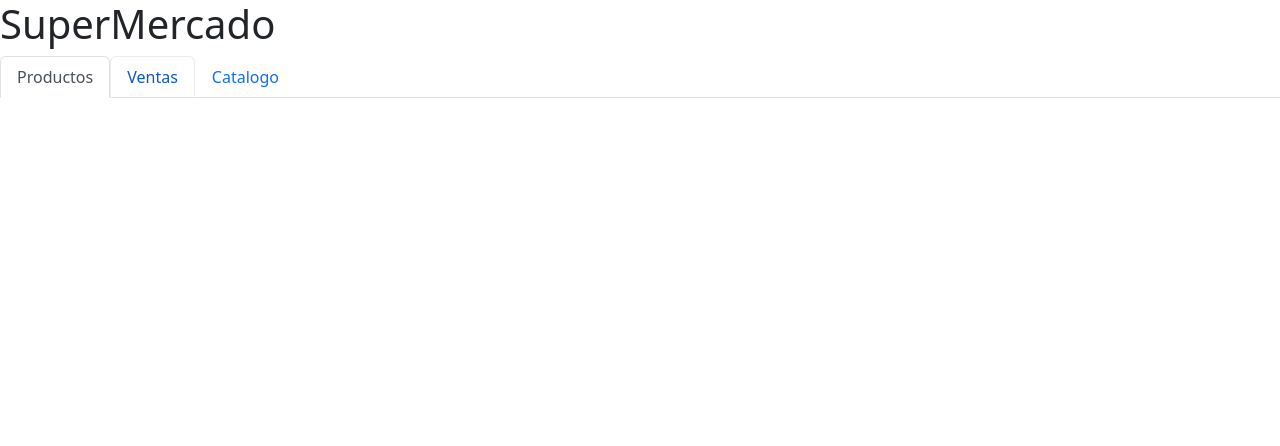
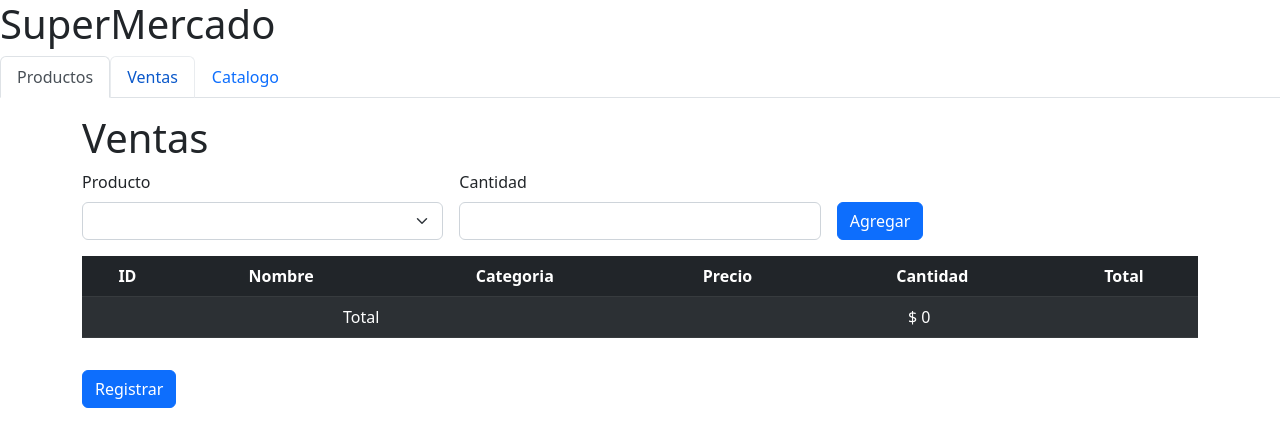
Before and after one commit to StivenCardona24/SuperMercado, a plain HTML site: page Index.html in a window 1280 px wide. Both pictures are taken after a click on the link "Ventas". Drawn offline with nearby package versions, Linux system fonts and the light colour scheme; some packages are replaced by stand-ins of ours; a script that the page names is missing.

Commit message:
Agrega las ventas

```diff
--- a/Index.html
+++ b/Index.html
@@ -150,13 +150,13 @@
 
                         </tr>
                     </thead>
-                    <tbody class="text-center"  v-if="sale.length">
+                    <tbody class="text-center"  v-if="sale.products">
                         <tr  class=" align-middle"  v-for="(item, index) in sale.products">
                             <td v-text = "item.id"></td>
                             <td v-text = "item.name"></td>
                             <td v-text = "item.category"></td>
                             <td v-text = "item.price"></td>
-                            <td v-text = "item.Cantidad"></td>
+                            <td v-text = "item.amount"></td>
                             <td v-text = "item.total"></td>
                         </tr>
 
@@ -173,7 +173,7 @@
             </div>
 
             <div class="mb-3 text-right">
-                <button type="button" class="btn btn-primary text-right" >Registrar</button>
+                <button type="button" class="btn btn-primary text-right" @click="addSale" >Registrar</button>
             </div>
 
 
--- a/Js/main.js
+++ b/Js/main.js
@@ -38,7 +38,7 @@ var app = new Vue({
     sale:{
       id: '',
       products: [],
-      total: ''
+      total: 0
     },
 
     product:{
@@ -51,8 +51,8 @@ var app = new Vue({
 
     },
 
-    option: 0,
-    prod: null,
+    option: 1,
+    prod: {},
     cart:{
       id: '',
       name: '',
@@ -140,14 +140,63 @@ var app = new Vue({
       this.cart.id = this.sale.products.length +1;
       this.cart.name = this.prod.name;
       this.cart.category = this.prod.category;
-
       this.cart.price = this.prod.price;
       this.cart.total = this.cart.amount * this.prod.price;
+
+      let total = this.cart.total
+      this.sale.total += total;
+
+
+
+      this.sale.products.push({
+        id: this.cart.id,
+        name: this.cart.name,
+        category: this.cart.category,
+        price: this.cart.price,
+        amount: this.cart.amount,
+        total: this.cart.total,
+      }
+
+      );
+
+      this.cart.id = '';
+      this.cart.name ='';
+      this.cart.category = '';
+      this.cart.price = '';
+      this.cart.amount = '';
+      this.cart.total = '';
+      this.prod = {};
+      return;
+
+
 
 
 
     },
 
+
+    addSale(){
+
+      if(this.sale.products.length){
+        Swal.fire({
+          icon: 'error',
+          title: 'Oops...',
+          text: 'Debes registrar por lo menos un producto',
+
+        });
+        return;
+
+
+
+      }
+
+      this.sale.id = this.sales.length +1;
+
+      this.sales.push(this.sale);
+
+      this.updateLocalStorage();
+
+    },
 
 
     listData(){
```
